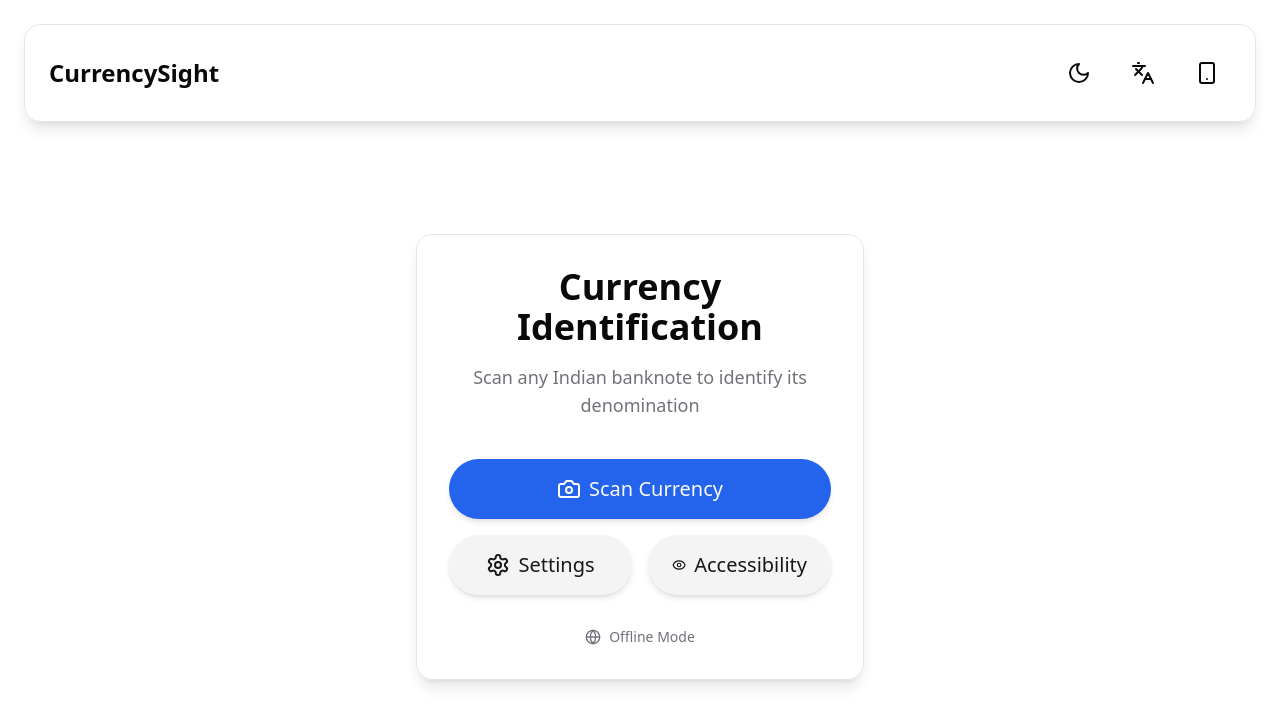
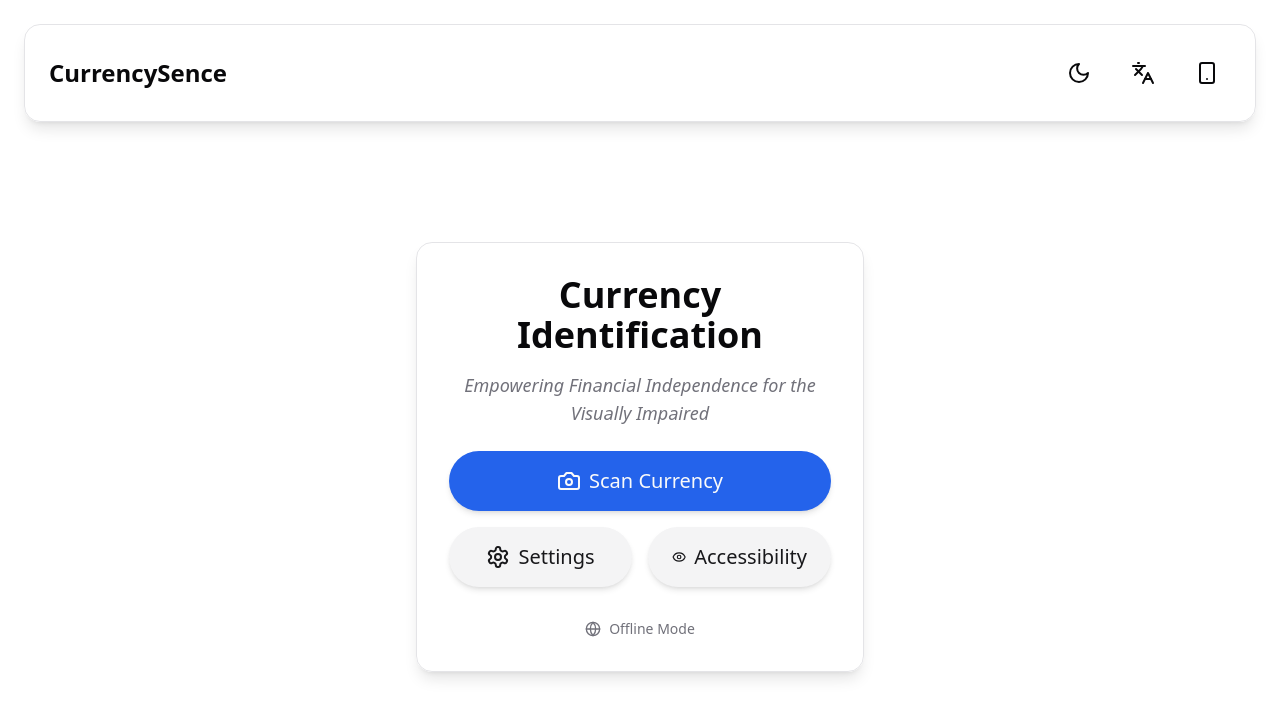
Before and after one commit to gjj-artt/currency-clarity-93, a React (Vite) app: page / in a window 1280 px wide. Shown: the top 726 px of the page. Built offline with nearby package versions, Linux system fonts and the light colour scheme.

Commit message:
Change website name and add tagline
Update the website name to CurrencySence and add a tagline for the visually impaired.

```diff
--- a/index.html
+++ b/index.html
@@ -1,14 +1,15 @@
+
 <!DOCTYPE html>
 <html lang="en">
   <head>
     <meta charset="UTF-8" />
     <meta name="viewport" content="width=device-width, initial-scale=1.0" />
-    <title>currency-clarity</title>
-    <meta name="description" content="Lovable Generated Project" />
+    <title>CurrencySence</title>
+    <meta name="description" content="Empowering Financial Independence for the Visually Impaired" />
     <meta name="author" content="Lovable" />
 
-    <meta property="og:title" content="Lovable Generated Project" />
-    <meta property="og:description" content="Lovable Generated Project" />
+    <meta property="og:title" content="CurrencySence" />
+    <meta property="og:description" content="Empowering Financial Independence for the Visually Impaired" />
     <meta property="og:type" content="website" />
     <meta property="og:image" content="https://lovable.dev/opengraph-image-p98pqg.png" />
 
--- a/src/components/Header.tsx
+++ b/src/components/Header.tsx
@@ -17,7 +17,7 @@ const Header: React.FC = () => {
           className="focus-visible-ring text-xl md:text-2xl font-bold"
           aria-label="Go to home"
         >
-          CurrencySight
+          CurrencySence
         </button>
       </div>
 
--- a/src/pages/Index.tsx
+++ b/src/pages/Index.tsx
@@ -117,7 +117,7 @@ const HomeContent: React.FC = () => {
           role="button"
           aria-label="Go to home page"
         >
-          <span className="text-white text-2xl font-bold">CurrencySight</span>
+          <span className="text-white text-2xl font-bold">CurrencySence</span>
         </div>
 
         <button
@@ -237,8 +237,8 @@ const HomeContent: React.FC = () => {
             {getText('welcomeTitle')}
           </h1>
 
-          <p className="text-lg text-center mb-10 text-muted-foreground">
-            {getText('welcomeMessage')}
+          <p className="text-lg text-center mb-6 text-muted-foreground italic">
+            Empowering Financial Independence for the Visually Impaired
           </p>
 
           <div className="flex flex-col gap-4">
```
